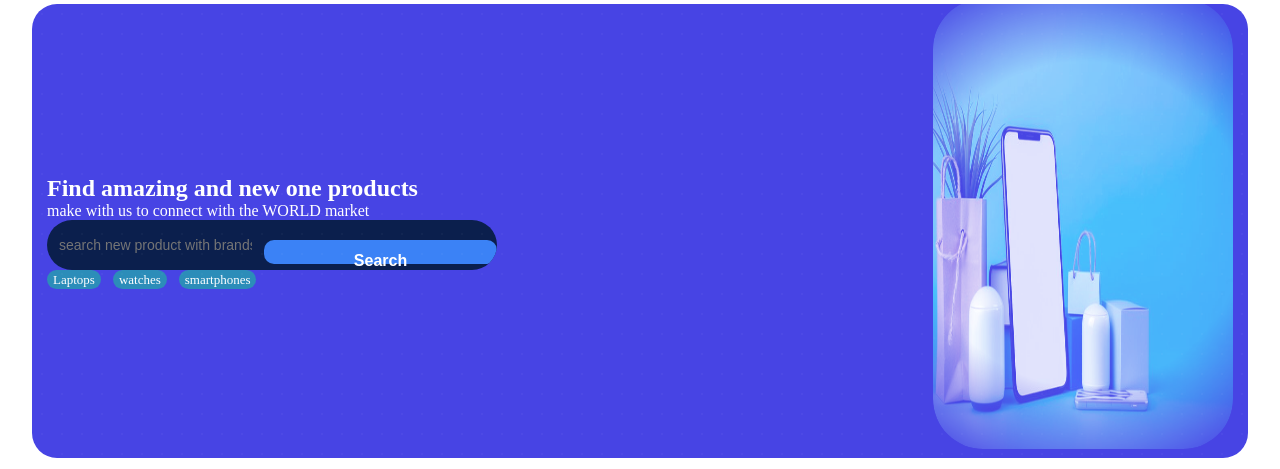
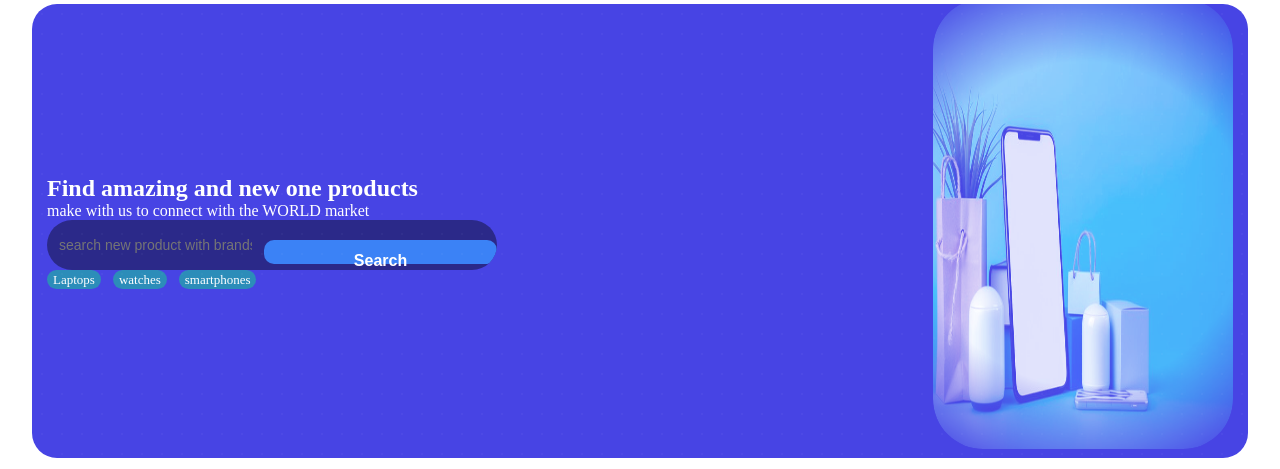
Before and after one commit to ALTUM-02/e_commerce, a Django app: page / in a window 1280 px wide. Shown: the part 139-608 px from the top of the page. Run offline with Django 5.2, Linux system fonts and the light colour scheme; data comes from the database, SQL or seed files in the repository.

Commit message:
new addition

```diff
--- a/static/css/index.css
+++ b/static/css/index.css
@@ -188,7 +188,7 @@ body {
 
 .search-box {
     display: flex;
-    background: #0b1f4d;
+    background: rgba(0, 0, 0, 0.4);
     border-radius: 40px;
     overflow: hidden;
     width: 100%;
```
